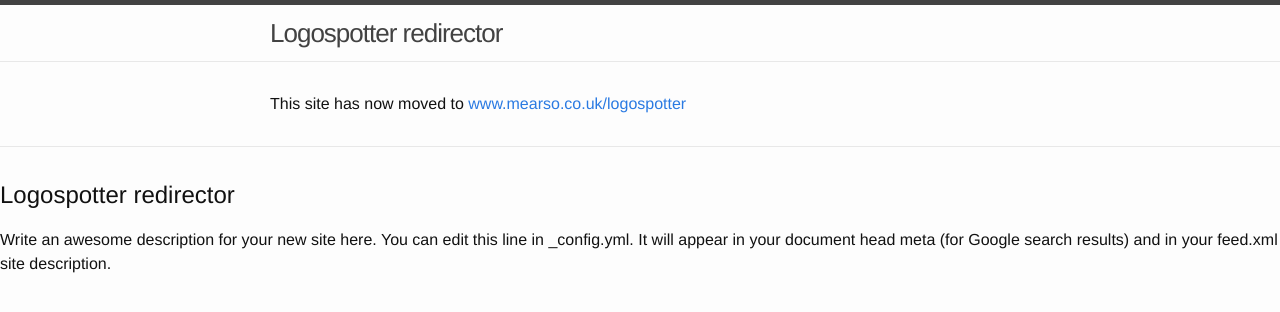
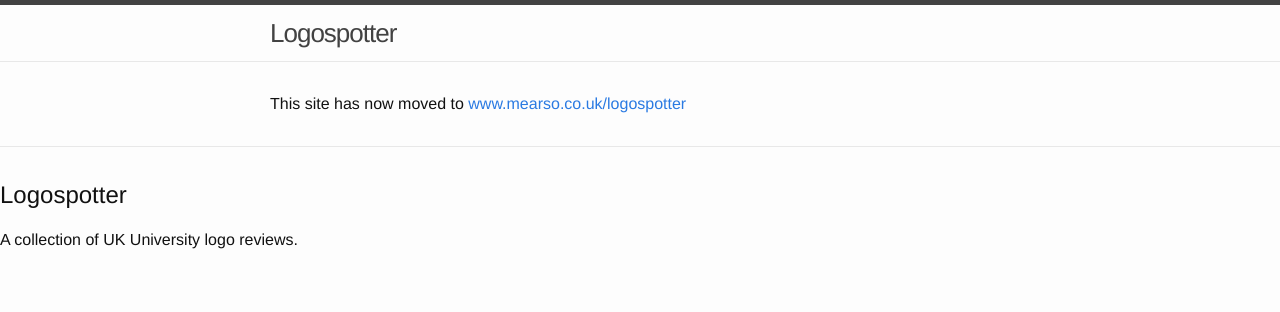
Before and after one commit to logospotter/redirector, a Jekyll site: the page built from index.html, in a window 1280 px wide. Shown: the top 312 px of the page. Built offline with Jekyll 4.4.1, drawn with Linux system fonts in a browser that asks for light colours.

Commit message:
tidying this up

```diff
--- a/_config.yml
+++ b/_config.yml
@@ -1,21 +1,17 @@
-# Welcome to Jekyll!
-#
-# This config file is meant for settings that affect your whole blog, values
-# which you are expected to set up once and rarely need to edit after that.
-# For technical reasons, this file is *NOT* reloaded automatically when you use
-# 'jekyll serve'. If you change this file, please restart the server process.
+
 
 # Site settings
-title: Logospotter redirector
-email: mearso@gmail.com
+title: Logospotter
+email: info@logospotter.co.uk
 description: > # this means to ignore newlines until "baseurl:"
-  Write an awesome description for your new site here. You can edit this
-  line in _config.yml. It will appear in your document head meta (for
-  Google search results) and in your feed.xml site description.
-baseurl: "" # the subpath of your site, e.g. /blog
-url: "http://www.logospotter.co.uk" # the base hostname & protocol for your site
-twitter_username: jekyllrb
-github_username:  jekyll
+  A collection of UK University logo reviews.
+
+baseurl: "" # the subpath of your site, e.g. /blog/
+url: http://www.logospotter.co.uk # the base hostname & protocol for your site
+twitter_username: logospotter
+github_username:  logospotter
+
+permalink: none
 
 # Build settings
 markdown: kramdown
```
